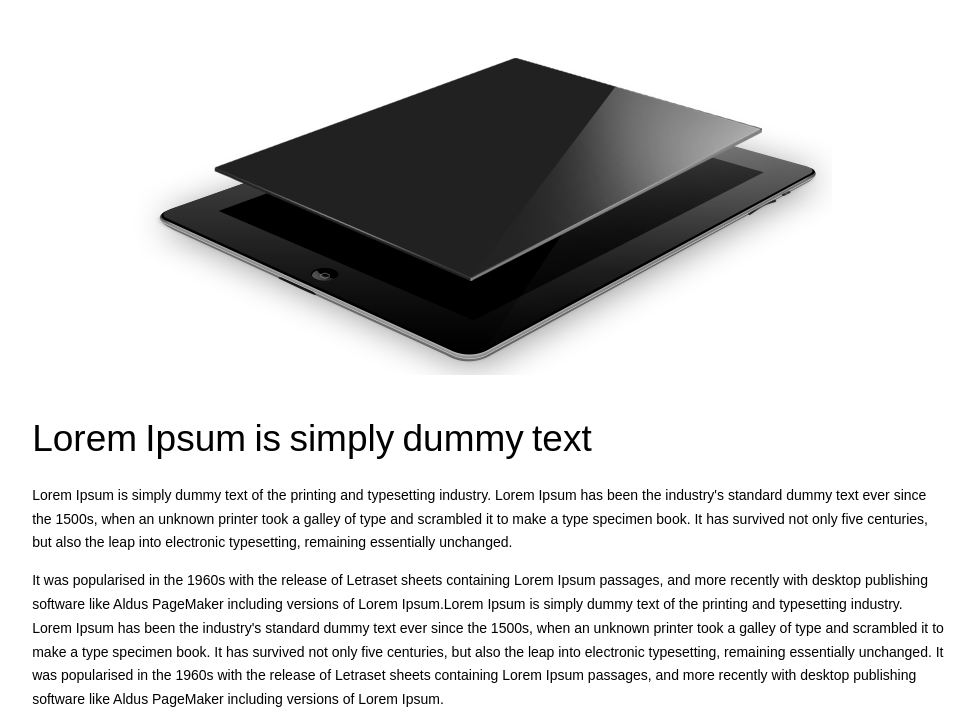
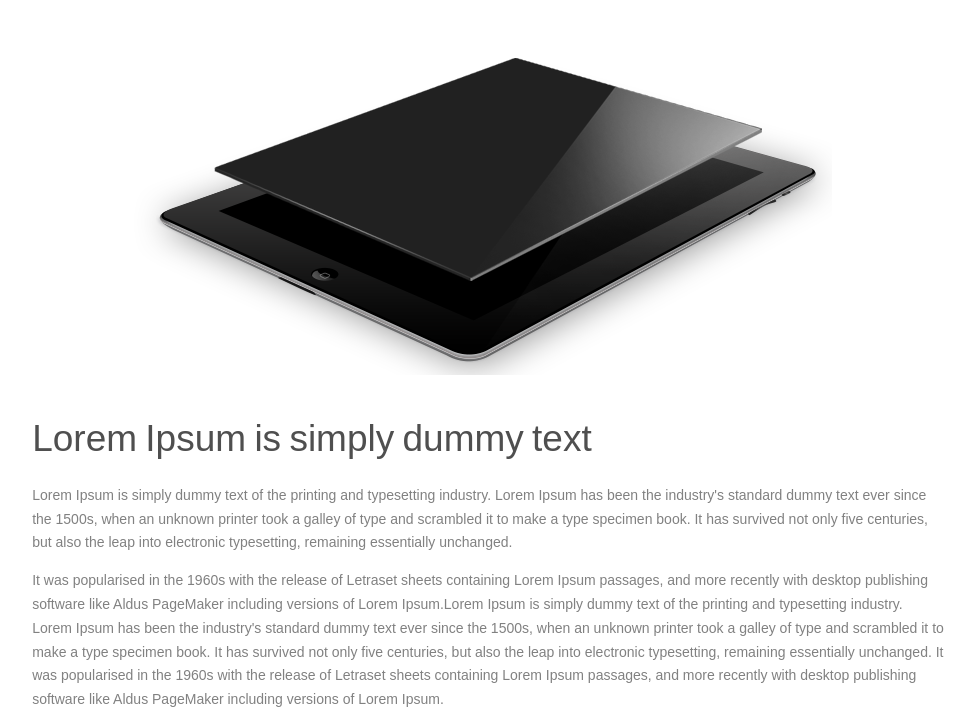
Before and after one commit to welldan97/course-base, a website: page src/pp.html in a window 1280 px wide. Shown: the part 860-1586 px from the top of the page, without its empty margins (157-1132 px from the left). Drawn offline with Linux system fonts and the light colour scheme.

Commit message:
Change text

```diff
--- a/src/assets/styles.css
+++ b/src/assets/styles.css
@@ -207,14 +207,17 @@
     font-weight: 100;
     word-spacing: -2px;
     margin-bottom: calc(2% + 6px);
+    color: #4f4f4f;
 }
 .ipad-text-p1 {
 	font-size: 14px;
     font-weight: 100;
     line-height: 1.7;
+    color: #818181;
 }
 .ipad-text-p2 {
 	font-size: 14px;
     font-weight: 100;
     line-height: 1.7;
+    color: #818181;
 }
```
